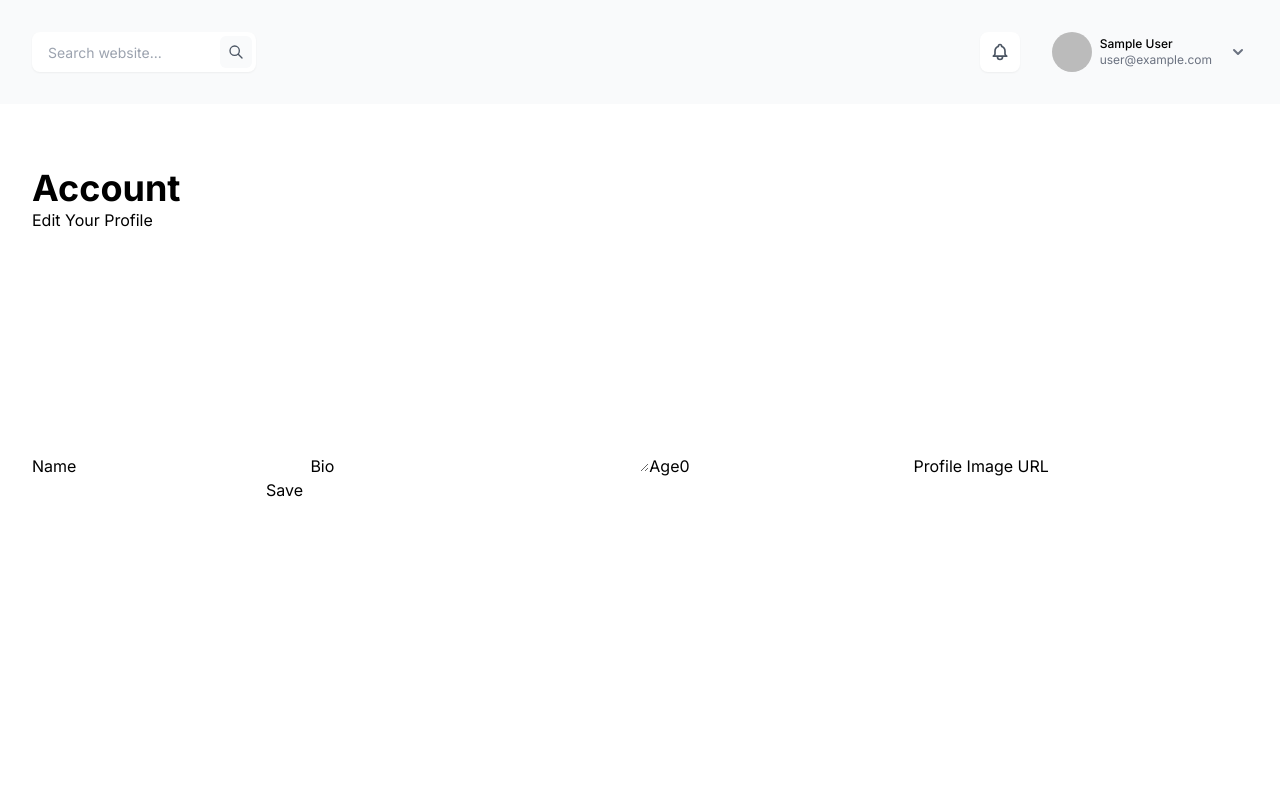
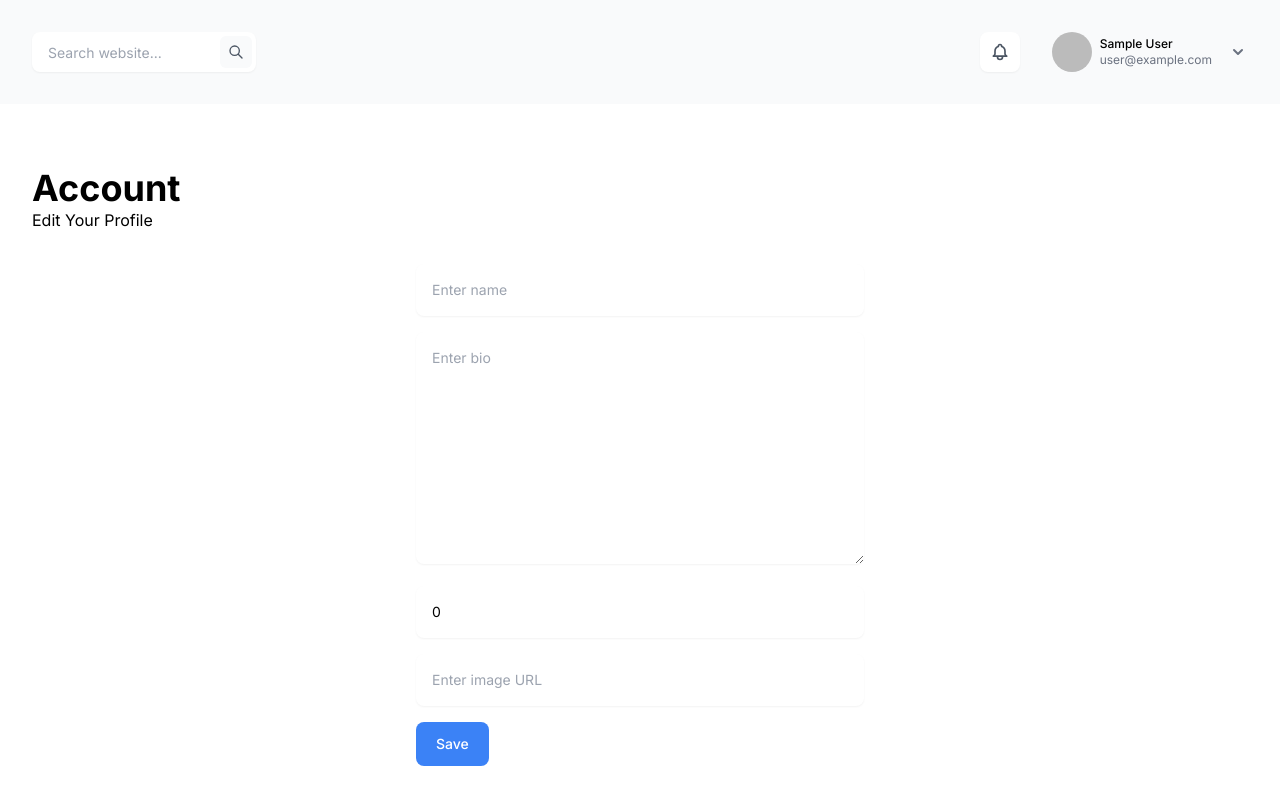
Before and after one commit to nathanenglert/no-privacy, a Next.js app: page /account in a window 1280 px wide. Shown: the top 804 px of the page. Built offline with nearby package versions, Linux system fonts and the light colour scheme; no server answers; the database is empty; sample sign-in values are in the browser's storage.

Commit message:
Style profile form

```diff
--- a/app/(protected)/account/ProfileForm.tsx
+++ b/app/(protected)/account/ProfileForm.tsx
@@ -1,4 +1,8 @@
 "use client";
+
+import Button from "@/components/Form/Button";
+import Input from "@/components/Form/Input";
+import TextArea from "@/components/Form/TextArea";
 
 export function ProfileForm({ user }: any) {
   const updateUser = async (e: React.FormEvent<HTMLFormElement>) => {
@@ -27,17 +31,37 @@ export function ProfileForm({ user }: any) {
   return (
     <div>
       <h2>Edit Your Profile</h2>
-      <form onSubmit={updateUser}>
-        <label htmlFor="name">Name</label>
-        <input type="text" name="name" defaultValue={user?.name ?? ""} />
-        <label htmlFor="bio">Bio</label>
-        <textarea name="bio" cols={30} rows={10} defaultValue={user?.bio ?? ""}></textarea>
-        <label htmlFor="age">Age</label>
-        <input type="text" name="age" defaultValue={user?.age ?? 0} />
-        <label htmlFor="image">Profile Image URL</label>
-        <input type="text" name="image" defaultValue={user?.image ?? ""} />
+      <form onSubmit={updateUser} className="mx-auto mb-0 mt-8 max-w-md space-y-4">
+        <Input
+          name={`name`}
+          label={`Name`}
+          placeholder={`Enter name`}
+          defaultValue={user?.name ?? ""}
+        />
+        <TextArea
+          name={`bio`}
+          label={`Bio`}
+          columns={30}
+          rows={10}
+          placeholder={`Enter bio`}
+          defaultValue={user?.bio ?? ""}
+        />
+        <Input
+          name={`age`}
+          label={`Age`}
+          placeholder={`Enter age`}
+          defaultValue={user?.name ?? 0}
+        />
+        <Input
+          name={`image`}
+          label={`Profile Image URL`}
+          placeholder={`Enter image URL`}
+          defaultValue={user?.image ?? ""}
+        />
 
-        <button type="submit">Save</button>
+        <Button type="submit" color="primary">
+          Save
+        </Button>
       </form>
     </div>
   );
--- /dev/null
+++ b/components/Form/Button.tsx
@@ -0,0 +1,26 @@
+const colors = {
+  primary: "bg-blue-500",
+  secondary: "bg-green-500",
+  default: "bg-grey-500",
+};
+
+export default function Button({
+  type = "button",
+  color = "default",
+  children,
+}: {
+  type: "submit" | "button" | "reset" | undefined;
+  color: "primary" | "secondary" | "default";
+  children: React.ReactNode;
+}) {
+  const colorClass = colors[color];
+
+  return (
+    <button
+      type={type}
+      className={`inline-block rounded-lg px-5 py-3 text-sm font-medium text-white ${colorClass}`}
+    >
+      {children}
+    </button>
+  );
+}
--- /dev/null
+++ b/components/Form/Input.tsx
@@ -0,0 +1,26 @@
+interface InputData {
+  name: string;
+  label: string;
+  placeholder: string | null;
+  defaultValue: string | null;
+}
+
+export default function Input({ name, label, placeholder, defaultValue }: InputData) {
+  return (
+    <div>
+      <label htmlFor={name} className="sr-only">
+        {label}
+      </label>
+
+      <div className="relative">
+        <input
+          type="text"
+          name={name}
+          className="w-full rounded-lg border-gray-200 p-4 pe-12 text-sm shadow-sm"
+          placeholder={placeholder ?? ""}
+          defaultValue={defaultValue ?? ""}
+        />
+      </div>
+    </div>
+  );
+}
--- /dev/null
+++ b/components/Form/TextArea.tsx
@@ -0,0 +1,36 @@
+interface InputData {
+  name: string;
+  label: string;
+  columns: number;
+  rows: number;
+  placeholder: string | null;
+  defaultValue: string | null;
+}
+
+export default function TextArea({
+  name,
+  label,
+  columns,
+  rows,
+  placeholder,
+  defaultValue,
+}: InputData) {
+  return (
+    <div>
+      <label htmlFor={name} className="sr-only">
+        {label}
+      </label>
+
+      <div className="relative">
+        <textarea
+          name={name}
+          className="w-full rounded-lg border-gray-200 p-4 text-sm shadow-sm"
+          placeholder={placeholder ?? ""}
+          defaultValue={defaultValue ?? ""}
+          cols={columns}
+          rows={rows}
+        />
+      </div>
+    </div>
+  );
+}
```
